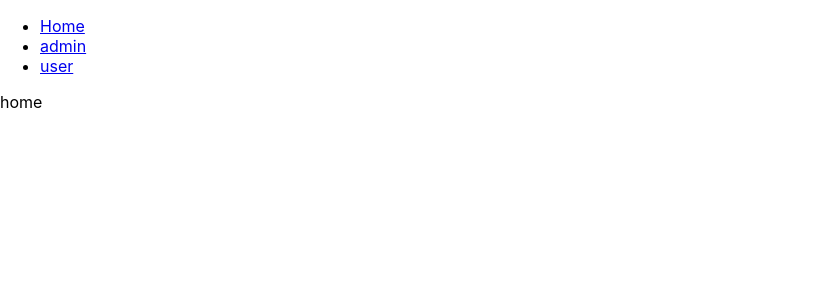
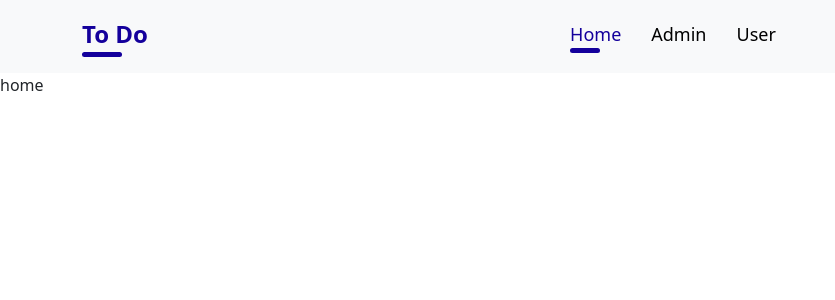
Before and after one commit to showkmahmoud/ProductsList_React, a React (Create React App) app: page / in a window 1280 px wide. Shown: the top 300 px of the page, without its empty margins (0-835 px from the left). Built offline with nearby package versions, Linux system fonts and the light colour scheme.

Commit message:
NF: navbar style

```diff
--- a/src/App.css
+++ /dev/null
@@ -1,38 +0,0 @@
-.App {
-  text-align: center;
-}
-
-.App-logo {
-  height: 40vmin;
-  pointer-events: none;
-}
-
-@media (prefers-reduced-motion: no-preference) {
-  .App-logo {
-    animation: App-logo-spin infinite 20s linear;
-  }
-}
-
-.App-header {
-  background-color: #282c34;
-  min-height: 100vh;
-  display: flex;
-  flex-direction: column;
-  align-items: center;
-  justify-content: center;
-  font-size: calc(10px + 2vmin);
-  color: white;
-}
-
-.App-link {
-  color: #61dafb;
-}
-
-@keyframes App-logo-spin {
-  from {
-    transform: rotate(0deg);
-  }
-  to {
-    transform: rotate(360deg);
-  }
-}
--- a/src/App.tsx
+++ b/src/App.tsx
@@ -1,15 +1,16 @@
 import React from "react";
 import { BrowserRouter as Router, Route, Link, Routes } from "react-router-dom";
-import Navbar from "./core/nav/nav";
+import NavComp from "./core/nav/nav";
 import home from "./pages/home/home";
 import admin from "./pages/admin/admin";
 import user from "./pages/user/user";
 import notFound from "./pages/not-found/notFound";
 
 function App() {
+
   return (
     <Router>
-      <Navbar />
+       <NavComp/>
       <Routes>
         <Route index Component={home} />
         <Route path="/admin" Component={admin} />
--- /dev/null
+++ b/src/core/nav/nav.css
@@ -0,0 +1,55 @@
+
+.nav-comp{
+    background-color: red !important;
+}
+.nav-items-wrapper{
+    gap: 30px;
+}
+a.logo{
+    display: inline-block;
+    text-align: center;
+    color: var(--primary-color);
+    padding: 16px 0;
+    text-decoration: none;
+    font-weight: bold;
+    cursor: pointer;
+    font-size: 24px;
+}
+a.logo:after{
+    content: '';
+    background: var(--primary-color);
+    width: 40px;
+    height: 5px;
+    display: block;
+    border-radius: 25px;
+}
+.toggle-btn{
+    position: absolute;
+    right: 16px;
+    top: 10px;
+    z-index: 111;
+}
+.toggle-btn:focus{
+    outline: none;
+    border: none;
+}
+.nav-item a,.active a{
+    text-decoration: none;
+    font-size: 18px;
+    text-transform: capitalize;
+}
+.active a:after{
+    content: '';
+    background: var(--primary-color);
+    width: 30px;
+    height: 5px;
+    display: block;
+    border-radius: 25px;
+
+}
+.nav-item a{
+    color: #000;
+}
+.active a{
+    color: var(--primary-color);
+}
--- a/src/core/nav/nav.tsx
+++ b/src/core/nav/nav.tsx
@@ -1,22 +1,46 @@
-import React from 'react'
-import { Link } from 'react-router-dom'
+import React, { useState } from "react";
+import { Link, useLocation } from "react-router-dom";
+import {
+  Collapse,
+  Navbar,
+  NavbarToggler,
+  Nav,
+  NavItem,
+  Container,
+} from "reactstrap";
+import '../../shared/styles/style.css';
+import "./nav.css";
+const NavComp = (args: any) => {
+  const [isOpen, setIsOpen] = useState(false);
+  const toggle = () => setIsOpen(!isOpen);
+  // to know the location
+  const location = useLocation();
+  const isActiveLink = (path:string)=>{
+    return location.pathname == path
+  }
+  return (
+    <div>
+      <Navbar color="light" light  expand="md" className="py-0">
+        <Container className="d-lg-flex">
+          <Link className="logo" to="/">To Do</Link>
+          <NavbarToggler className="toggle-btn" onClick={toggle} />
+          <Collapse isOpen={isOpen} navbar>
+            <Nav className="mx-auto d-flex justify-content-between nav-items-wrapper" navbar>
+              <NavItem className= {isActiveLink('/') ? 'active' : 'nav-item'}>
+                <Link to="/">Home</Link>
+              </NavItem>
+              <NavItem className= {isActiveLink('/admin') ? 'active' : 'nav-item'}>
+                <Link to="/admin">admin</Link>
+              </NavItem>
+              <NavItem className= {isActiveLink('/user') ? 'active' : 'nav-item'}>
+                <Link to="/user">user</Link>
+              </NavItem>
+            </Nav>
+          </Collapse>
+        </Container>
+      </Navbar>
+    </div>
+  );
+};
 
-const Navbar = () => {
-  return (
-    <nav>
-    <ul>
-      <li>
-        <Link to="/">Home</Link>
-      </li>
-      <li>
-        <Link to="/admin">admin</Link>
-      </li>
-      <li>
-        <Link to="/user">user</Link>
-      </li>
-    </ul>
-  </nav>
-  )
-}
-
-export default Navbar
+export default NavComp;
--- a/src/index.css
+++ /dev/null
@@ -1,13 +0,0 @@
-body {
-  margin: 0;
-  font-family: -apple-system, BlinkMacSystemFont, 'Segoe UI', 'Roboto', 'Oxygen',
-    'Ubuntu', 'Cantarell', 'Fira Sans', 'Droid Sans', 'Helvetica Neue',
-    sans-serif;
-  -webkit-font-smoothing: antialiased;
-  -moz-osx-font-smoothing: grayscale;
-}
-
-code {
-  font-family: source-code-pro, Menlo, Monaco, Consolas, 'Courier New',
-    monospace;
-}
--- a/src/index.js
+++ b/src/index.js
@@ -1,8 +1,8 @@
 import React from 'react';
 import ReactDOM from 'react-dom/client';
-import './index.css';
 import App from './App';
 import reportWebVitals from './reportWebVitals';
+import 'bootstrap/dist/css/bootstrap.min.css';
 
 const root = ReactDOM.createRoot(document.getElementById('root'));
 root.render(
--- /dev/null
+++ b/src/shared/styles/style.css
@@ -0,0 +1,5 @@
+/* src/styles/colors.css */
+:root {
+    --primary-color: rgb(20 0 156);
+    /* Add more colors as needed */
+  }
```
Also changed, not shown: package.json (+5 -2 lines), src/assets/logo.png (added), 1 other file (tests, documents, lock files or other folders).
